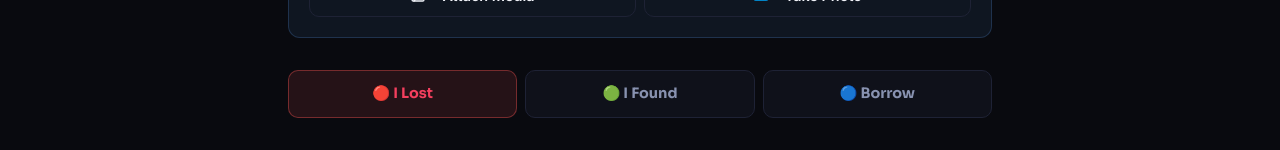
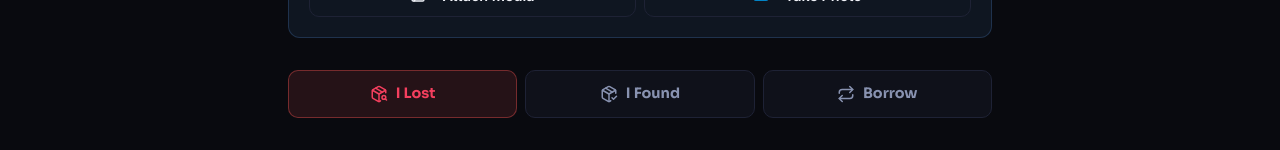
Before and after one commit to abhi-vyakti/Retrieval-Co., a React (Vite) app in the folder retrieval-co-frontend/: page /create in a window 1280 px wide. Shown: the part 394-544 px from the top of the page. Built offline with nearby package versions, Linux system fonts and the light colour scheme; sample sign-in values are in the browser's storage.

Commit message:
UI: Replace colored emojis with sleek Lucide icons in CreatePost type selector

```diff
--- a/retrieval-co-frontend/src/pages/CreatePostPage.jsx
+++ b/retrieval-co-frontend/src/pages/CreatePostPage.jsx
@@ -413,19 +413,19 @@ export default function CreatePostPage() {
                     onClick={() => setType('lost')}
                     className={`flex-1 flex items-center justify-center gap-2 py-3 rounded-[10px] font-display font-bold text-[0.9rem] cursor-pointer transition-all border ${type === 'lost' ? 'bg-[rgba(240,82,82,0.12)] text-red border-[rgba(240,82,82,0.4)]' : 'bg-surface text-text-muted border-border'}`}
                 >
-                    🔴 I Lost
+                    <PackageSearch size={18} /> I Lost
                 </button>
                 <button
                     onClick={() => setType('found')}
                     className={`flex-1 flex items-center justify-center gap-2 py-3 rounded-[10px] font-display font-bold text-[0.9rem] cursor-pointer transition-all border ${type === 'found' ? 'bg-[rgba(61,214,140,0.12)] text-green border-[rgba(61,214,140,0.4)]' : 'bg-surface text-text-muted border-border'}`}
                 >
-                    🟢 I Found
+                    <PackageCheck size={18} /> I Found
                 </button>
                 <button
                     onClick={() => setType('borrow')}
                     className={`flex-1 flex items-center justify-center gap-2 py-3 rounded-[10px] font-display font-bold text-[0.9rem] cursor-pointer transition-all border ${type === 'borrow' ? 'bg-[rgba(96,165,250,0.12)] text-blue border-[rgba(96,165,250,0.4)]' : 'bg-surface text-text-muted border-border'}`}
                 >
-                    🔵 Borrow
+                    <Repeat size={18} /> Borrow
                 </button>
             </div>
 
```
